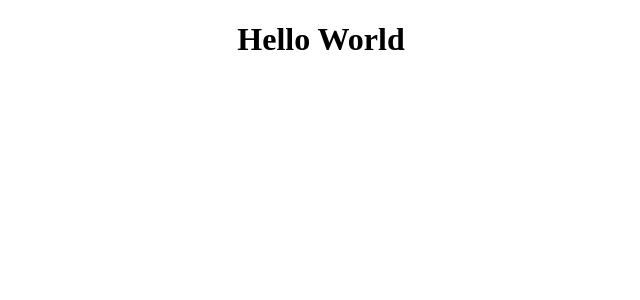
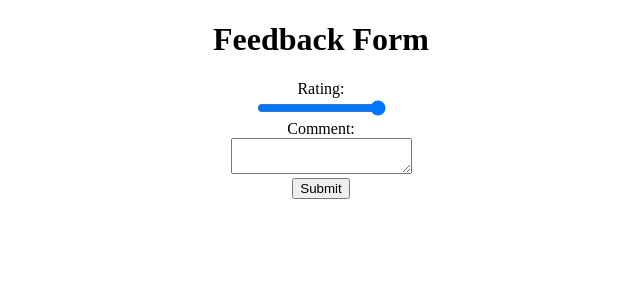
Before and after one commit to ShehrozIrfan/react-essential-training, a React (Create React App) app in the folder meta/first-app/: page / in a window 1280 px wide. Shown: the top 300 px of the page, without its empty margins (319-959 px from the left). Built offline with nearby package versions, Linux system fonts and the light colour scheme.

Commit message:
[Week 1] Create a controlled form component

```diff
--- a/meta/first-app/src/App.js
+++ b/meta/first-app/src/App.js
@@ -1,9 +1,52 @@
 import "./App.css";
+import { useState } from "react";
 
 function App() {
+  const [score, setScore] = useState(10);
+  const [comment, setComment] = useState("");
+
+  const handleSubmit = (e) => {
+    e.preventDefault();
+
+    if (score < 5 && comment.length < 10) {
+      alert("Please write in detail, why your experience was bad!");
+    }
+
+    setScore(10);
+    setComment("");
+  };
+  console.log(comment);
   return (
     <div className="App">
-      <h1>Hello World</h1>
+      <h1>Feedback Form</h1>
+      <div>
+        <form onSubmit={handleSubmit}>
+          <div>
+            <label>Rating:</label>
+            <div>
+              <input
+                type="range"
+                value={score}
+                min="0"
+                max="10"
+                onChange={(e) => setScore(e.target.value)}
+              />
+            </div>
+          </div>
+          <div>
+            <label>Comment:</label>
+            <div>
+              <textarea
+                value={comment}
+                onChange={(e) => setComment(e.target.value)}
+              />
+            </div>
+          </div>
+          <div>
+            <button type="submit">Submit</button>
+          </div>
+        </form>
+      </div>
     </div>
   );
 }
```
